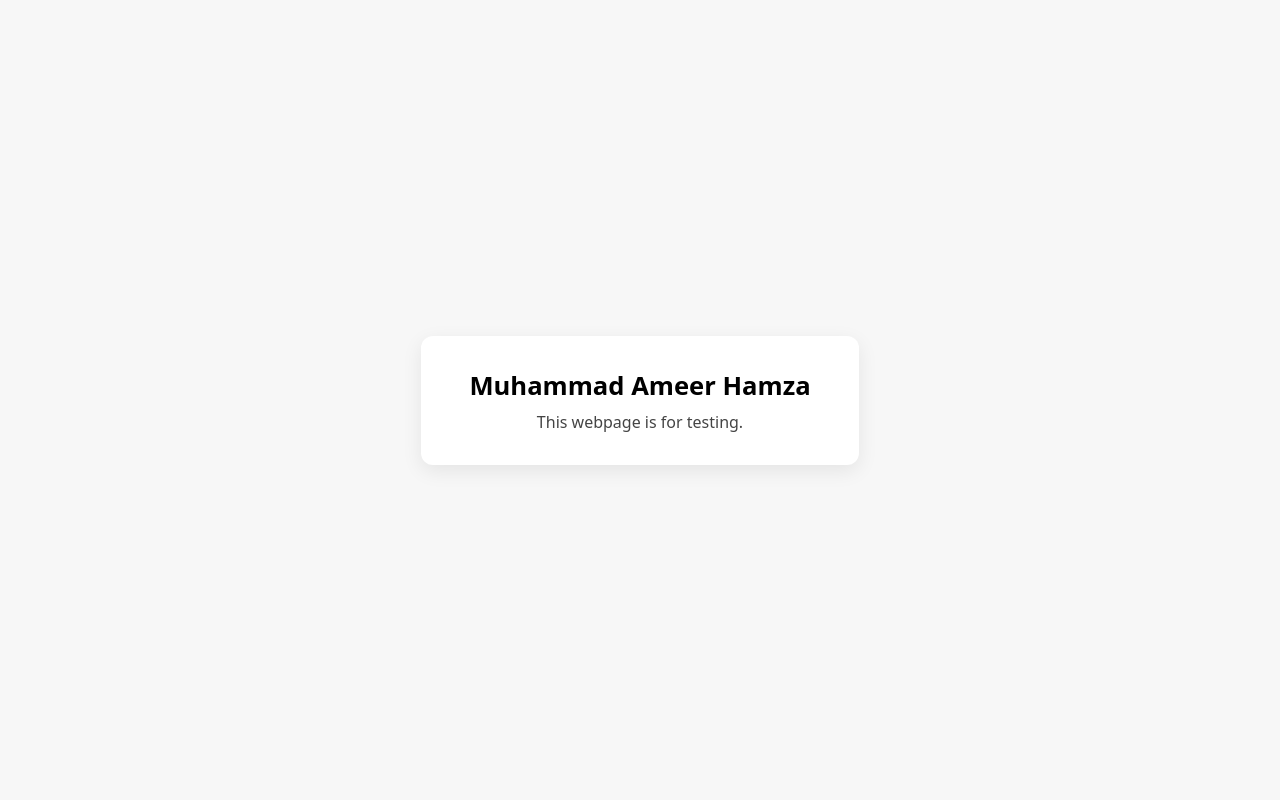
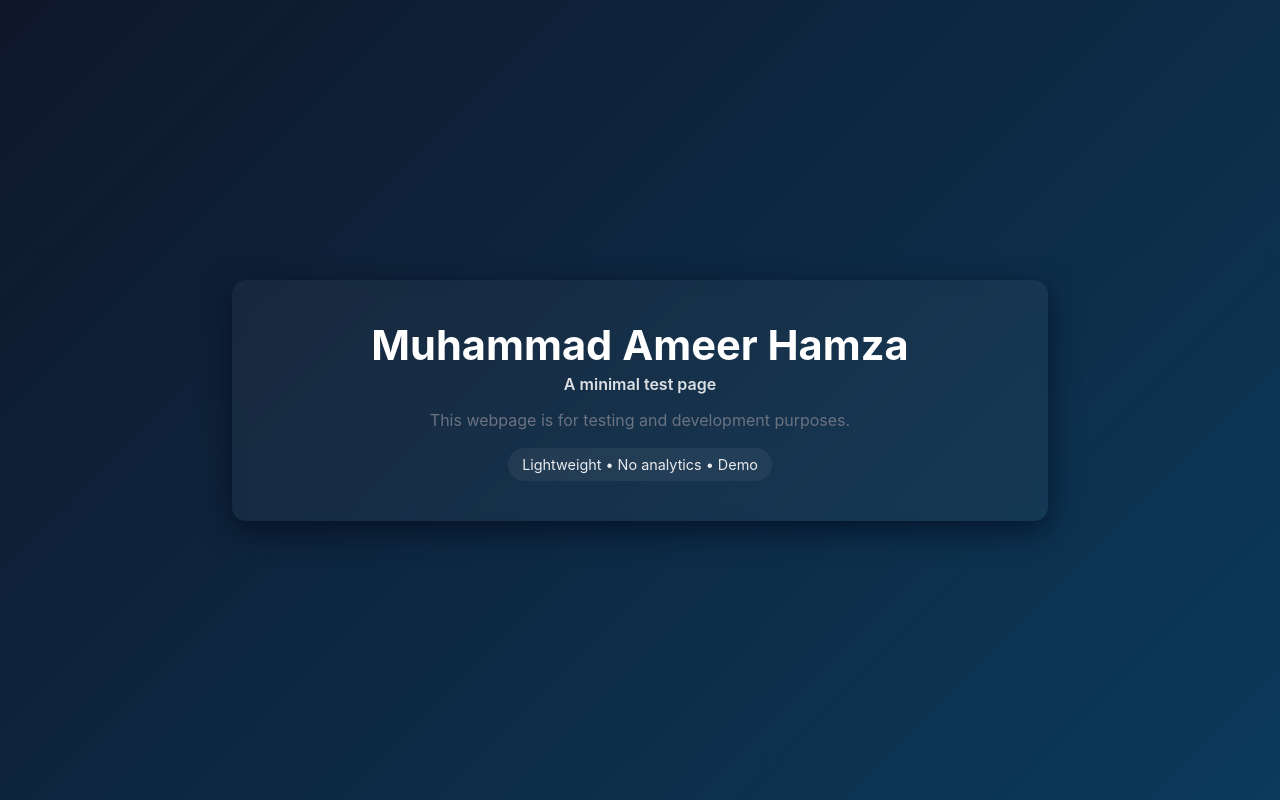
Before and after one commit to Devil-Rajpoot-78/Devil-Rajpoot-78.github.io, a plain HTML site: page index.html in a window 1280 px wide. Drawn offline with Linux system fonts and the light colour scheme.

Commit message:
Update README and index.html with new styling and wording; keep repository minimal

```diff
--- a/index.html
+++ b/index.html
@@ -3,18 +3,24 @@
   <head>
     <meta charset="utf-8">
     <meta name="viewport" content="width=device-width,initial-scale=1">
-    <title>Muhammad Ameer Hamza - Test Page</title>
+    <title>Muhammad Ameer Hamza — Test Page</title>
     <style>
-      body{font-family:system-ui,-apple-system,Segoe UI,Roboto,"Helvetica Neue",Arial;display:flex;align-items:center;justify-content:center;height:100vh;margin:0;background:#f7f7f7}
-      .card{background:white;padding:2rem 3rem;border-radius:12px;box-shadow:0 6px 20px rgba(0,0,0,0.08);text-align:center}
-      h1{margin:0 0 0.5rem;font-size:1.6rem}
-      p{margin:0;color:#444}
+      :root{--bg1:#0f172a;--bg2:#0b3a5b;--card:#ffffff;--muted:#6b7280}
+      html,body{height:100%;margin:0}
+      body{display:grid;place-items:center;font-family:Inter,system-ui,-apple-system,"Segoe UI",Roboto,"Helvetica Neue",Arial;background:linear-gradient(135deg,var(--bg1),var(--bg2));color:var(--card)}
+      .panel{width:min(720px,90%);background:rgba(255,255,255,0.04);backdrop-filter:blur(6px);border-radius:14px;padding:40px 48px;box-shadow:0 10px 30px rgba(2,6,23,0.6);text-align:center}
+      h1{font-size:clamp(1.6rem,3.6vw,2.6rem);margin:0 0 0.25rem}
+      p.lead{margin:0 0 1rem;color:rgba(255,255,255,0.85);font-weight:600}
+      p.meta{margin:0;color:var(--muted)}
+      .badge{display:inline-block;margin-top:18px;padding:8px 14px;border-radius:999px;background:rgba(255,255,255,0.06);font-size:0.9rem;color:rgba(255,255,255,0.9)}
     </style>
   </head>
   <body>
-    <div class="card">
+    <div class="panel">
       <h1>Muhammad Ameer Hamza</h1>
-      <p>This webpage is for testing.</p>
+      <p class="lead">A minimal test page</p>
+      <p class="meta">This webpage is for testing and development purposes.</p>
+      <div class="badge">Lightweight • No analytics • Demo</div>
     </div>
   </body>
 </html>
```
Also changed, not shown: 1 other file.
